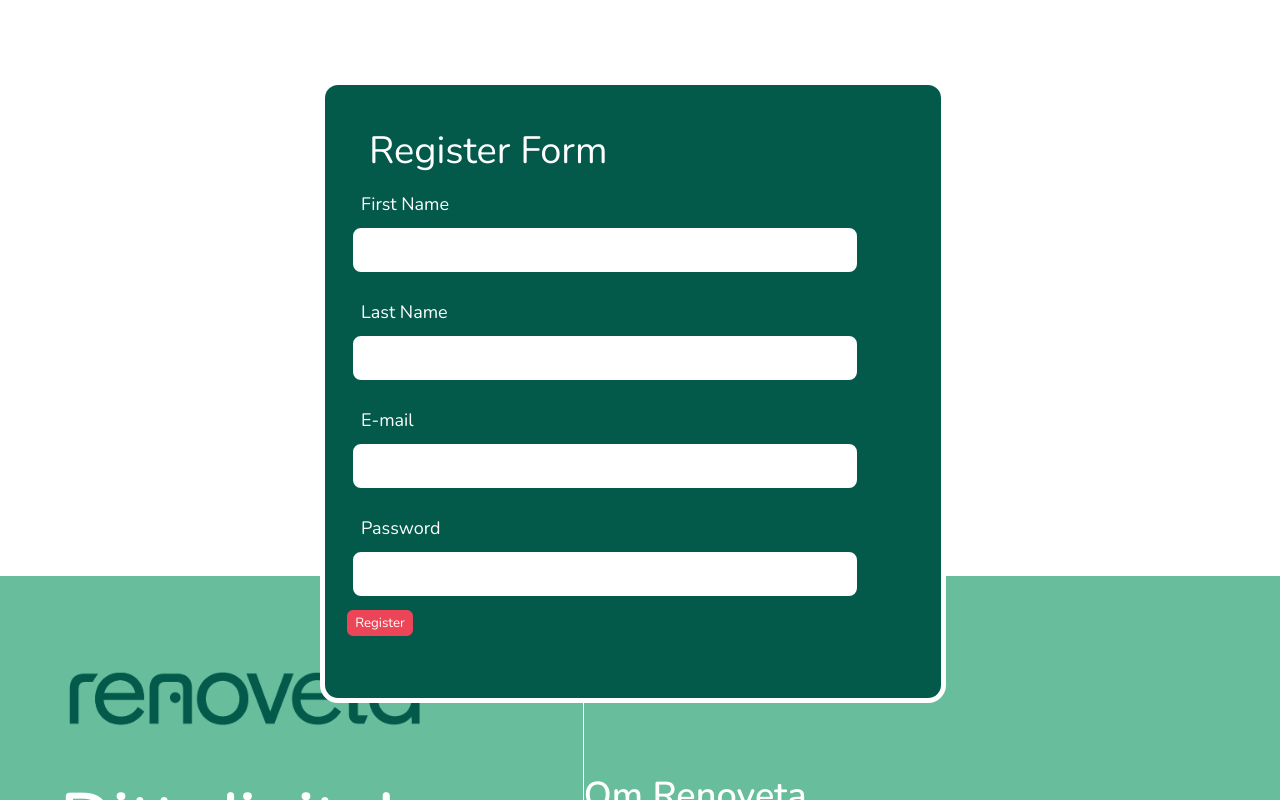
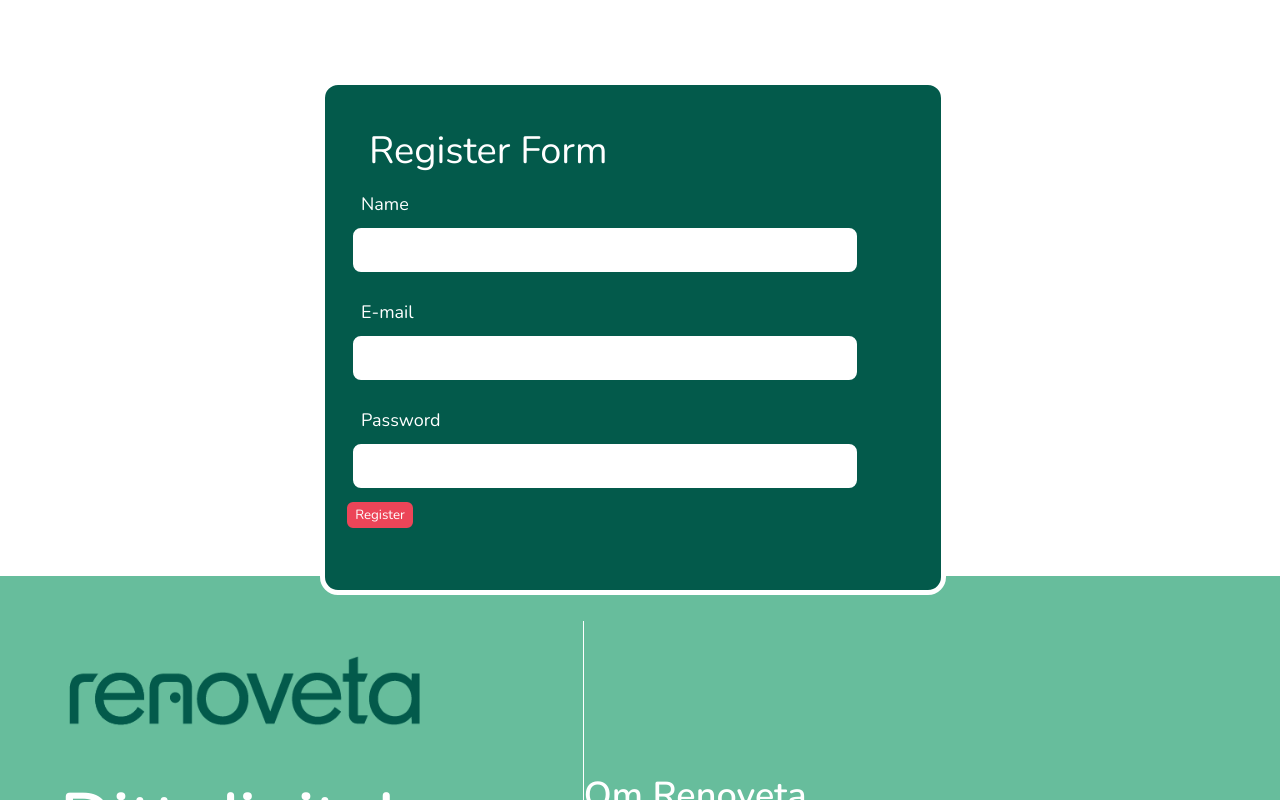
Before and after one commit to Kevin-Krantz/renoveta-frontend, a React (Create React App) app: page / in a window 1280 px wide. Shown: the top 800 px of the page. Built offline with nearby package versions, Linux system fonts and the light colour scheme.

Commit message:
changed first name and last name to one input Name

```diff
--- a/src/Components/RegisterForm.tsx
+++ b/src/Components/RegisterForm.tsx
@@ -4,8 +4,7 @@ import { useState } from "react";
 import useForm from "../components/common/Form";
 
 interface RegisterFormData {
-  firstName: string;
-  lastName: string;
+  name: string;
   email: string;
   password: string;
 }
@@ -15,8 +14,7 @@ type Strict<Type> = {
 };
 
 const data: Strict<RegisterFormData> = {
-  firstName: "",
-  lastName: "",
+  name: "",
   email: "",
   password: "",
 };
@@ -29,8 +27,7 @@ function RegisterForm() {
 
   const rule = {
     schema: Joi.object<RegisterFormData>({
-      firstName: Joi.string().label("First Name").min(2).required(),
-      lastName: Joi.string().label("Last Name").min(2).required(),
+      name: Joi.string().label(" Name").min(2).required(),
       email: Joi.string()
         .min(2)
         .email({ tlds: { allow: false } })
@@ -53,8 +50,7 @@ function RegisterForm() {
   return (
     <Wrapper onSubmit={handleSubmit}>
       <Title>Register Form</Title>
-      {renderInput({ label: "First Name", name: "firstName" })}
-      {renderInput({ label: "Last Name", name: "lastName" })}
+      {renderInput({ label: "Name", name: "name" })}
       {renderInput({ label: "E-mail", name: "email" })}
       {renderInput({ label: "Password", name: "password", type: "password" })}
       {renderButton("Register")}
```
